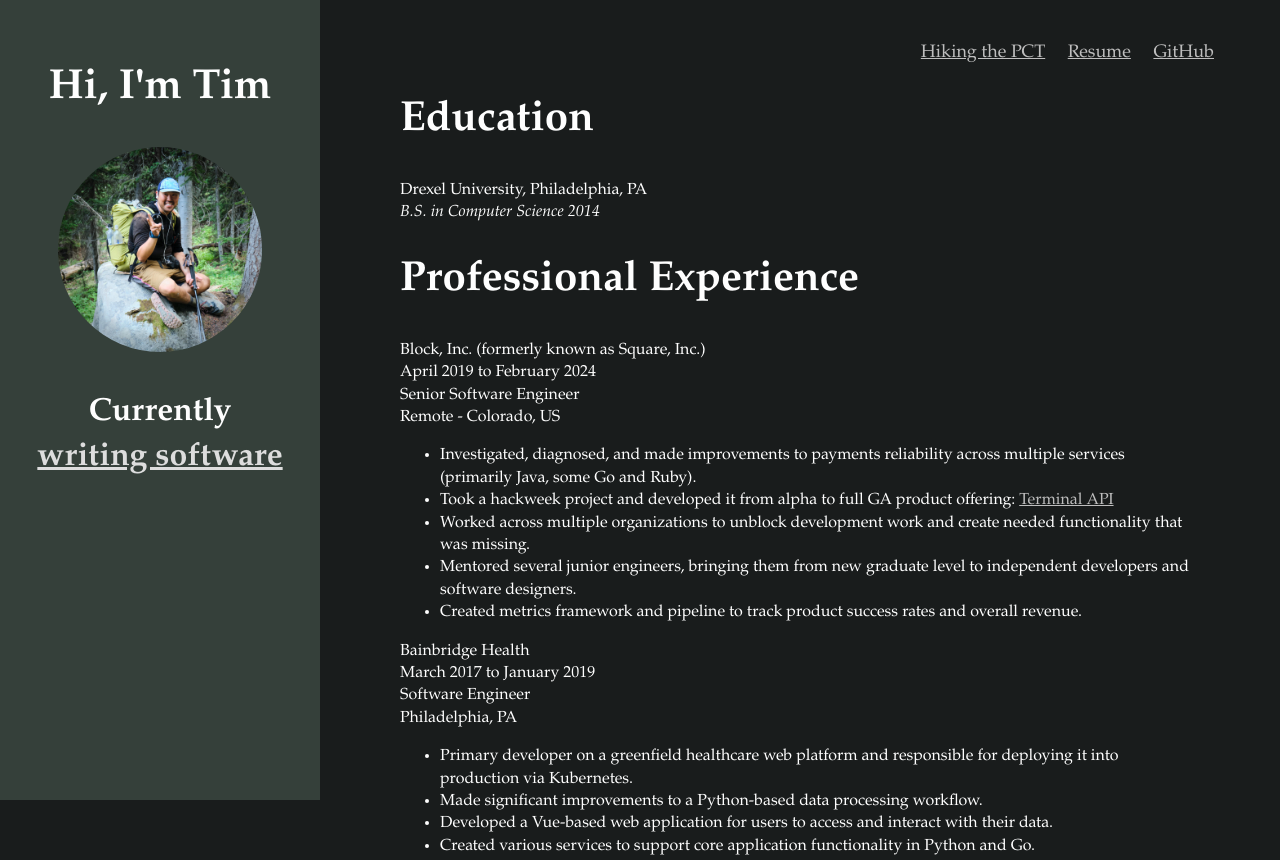
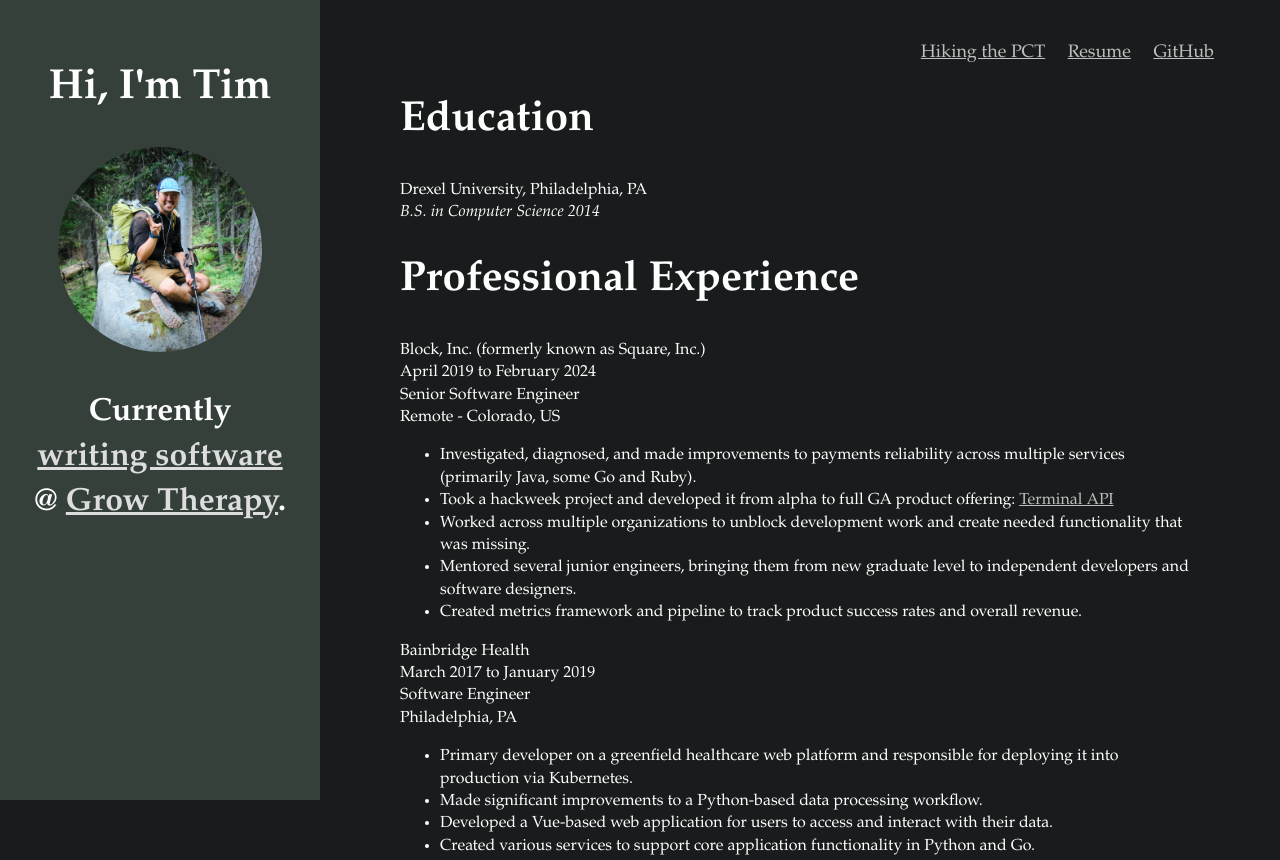
Before and after one commit to timothyhahn/timothyhahn.com, a website: page pages/index.html in a window 1280 px wide. Shown: the top 860 px of the page. Drawn offline with Linux system fonts and the light colour scheme.

Commit message:
Add new job

```diff
--- a/pages/index.html
+++ b/pages/index.html
@@ -18,8 +18,7 @@
                     <h1 class="sidebar-whoiam">Hi, I'm Tim</h1>
                     <img class="profile" src="/dependencies/profile.jpg">
                     <h3 class="sidebar-whatiam">
-                        Currently <a href="https://github.com/timothyhahn">writing software</a>
-                        <!-- @ <a href="https://growtherapy.com">Grow Therapy</a>. -->
+                        Currently <a href="https://github.com/timothyhahn">writing software</a> @ <a href="https://growtherapy.com">Grow Therapy</a>.
                     </h3>
                 </div>
             </div>
```
